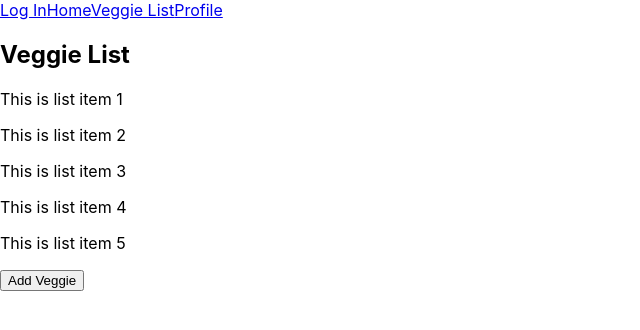
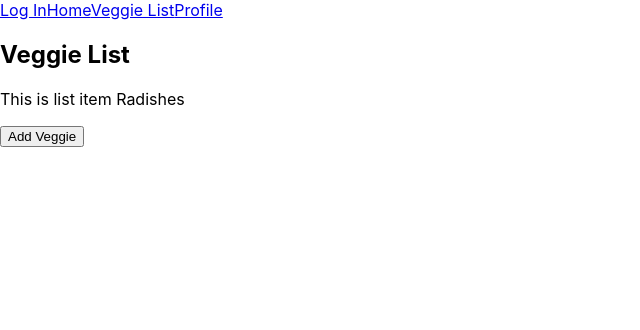
Before and after one commit to Leojanas/veggie-time, a React (Create React App) app: page /veggie-list in a window 1280 px wide. Shown: the top 330 px of the page, without its empty margins (0-640 px from the left). Built offline with nearby package versions, Linux system fonts and the light colour scheme.

Commit message:
Implement state in app and refactor VeggieList to use it

```diff
--- a/src/App.js
+++ b/src/App.js
@@ -7,6 +7,12 @@ import VeggieList from './VeggieList/veggie-list';
 import Profile from './Profile/profile';
 
 class App extends Component{
+  constructor(props){
+    super(props)
+    this.state = {
+      veggies: [{name: 'Radishes', germination: 7}]
+    }
+  }
   render(){
   return (
     <main className='App'>
@@ -28,7 +34,9 @@ class App extends Component{
       />
       <Route
         path={'/veggie-list'}
-        component={VeggieList}
+        render={() =>
+          <VeggieList veggies={this.state.veggies}/>
+        }
       />
     </main>
   );
--- a/src/ListItem/list-item.js
+++ b/src/ListItem/list-item.js
@@ -3,7 +3,7 @@ import {React, Component} from 'react';
 class ListItem extends Component {
     render() {
         return(
-        <p>This is list item {this.props.number}</p>
+        <p>This is list item {this.props.veggie.name}</p>
         )
     }
 }
--- a/src/VeggieList/veggie-list.js
+++ b/src/VeggieList/veggie-list.js
@@ -4,10 +4,10 @@ import ListItem from '../ListItem/list-item';
 
 class VeggieList extends Component {
     render() {
-        let itemsArray = [1,2,3,4,5];
+        let itemsArray = this.props.veggies;
         let items = [];
         for(let i=0; i<itemsArray.length; i++){
-            let item = <ListItem number={itemsArray[i]} key={itemsArray.indexOf(i)} />;
+            let item = <ListItem veggie={itemsArray[i]} key={itemsArray.indexOf(i)} />;
             items.push(item);
         }
         return(
```
Also changed, not shown: 1 other file (tests, documents, lock files or other folders).
